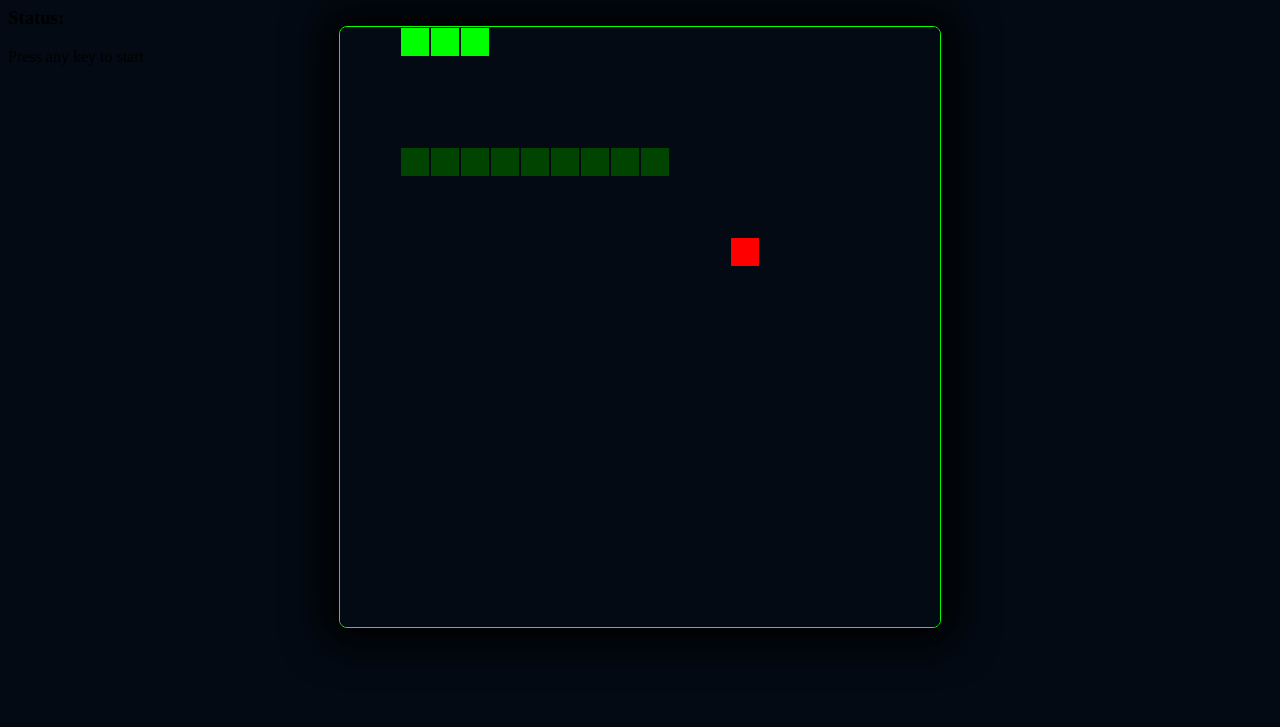
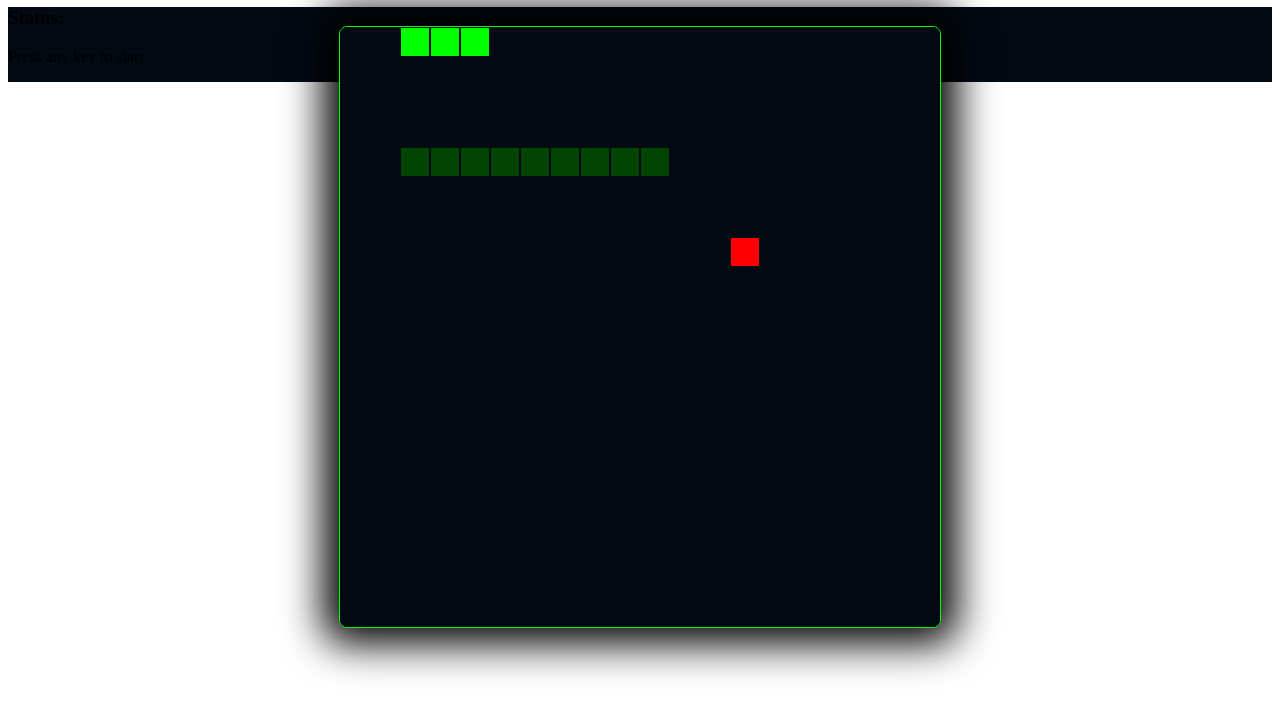
Before and after one commit to gabriel-del/ada-equipe-3, a website with bundled scripts: page 3/index.html in a window 1280 px wide. Shown: the part 73-800 px from the top of the page. Built offline with nearby package versions, Linux system fonts and the light colour scheme.

Commit message:
convert Game.speed to array

```diff
--- a/3/Game.js
+++ b/3/Game.js
@@ -10,7 +10,7 @@ export default class Game {
   static #selfDestruct
 
   constructor(speed, borders, selfDestruct){
-    Game.speed = Math.floor(1000 / speed)
+    Game.speed = speed
     Game.borders = borders
     Game.selfDestruct = selfDestruct
 }
@@ -20,7 +20,7 @@ export default class Game {
       if (this.snakes.some(snake => snake.alive)){
         this.snakes.forEach(snake => {if (snake.alive) snake.move() })
       } else {this.stop() ; this.end()}
-    }, this.speed)
+    }, Math.floor(1000 / this.speed[0]))
   }
 
   static stop() {clearInterval(this.#interval) ;this.running = false}
--- a/3/css/style.css
+++ b/3/css/style.css
@@ -1,4 +1,4 @@
-body {
+body * {
   background-color: #030a14;
 }
 
--- a/3/script.js
+++ b/3/script.js
@@ -2,8 +2,8 @@ import Game from "./Game.js"
 import Board from "./Board.js"
 import Snake from "./Snake.js"
 
-// (speed, Die on borders, selfDestruct)
-new Game(6, false, false)
+// (speed, Die on borders, selfDestruct, goalPoints)
+new Game([6, 2, 1], false, false, 10)
 // (Size of one square, width, height)
 new Board(30, 20, 20)
 // ([snake Beginning, snake End], [Left, Up, Right, Down])
```
